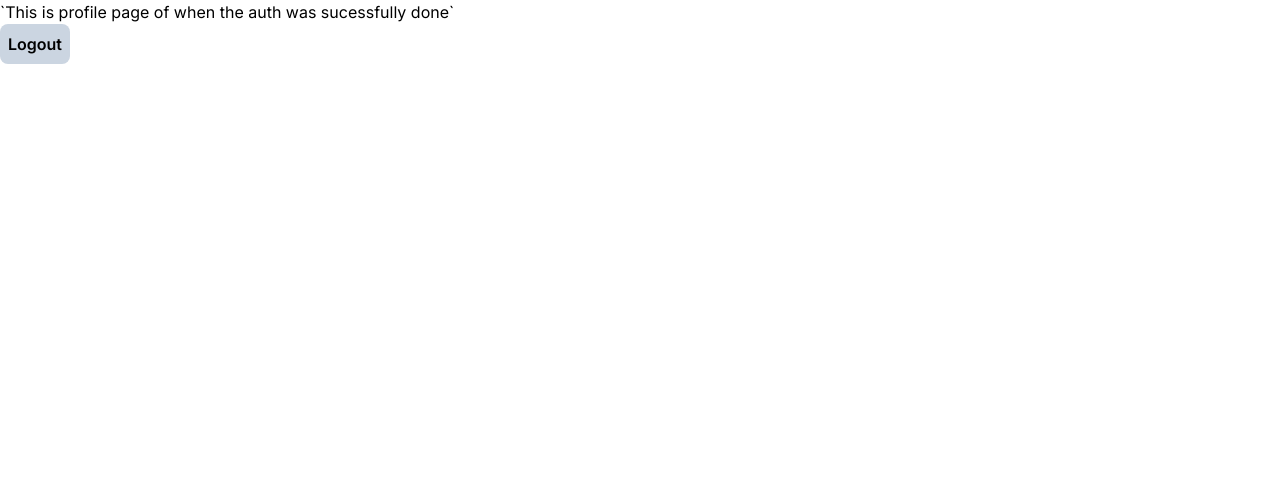
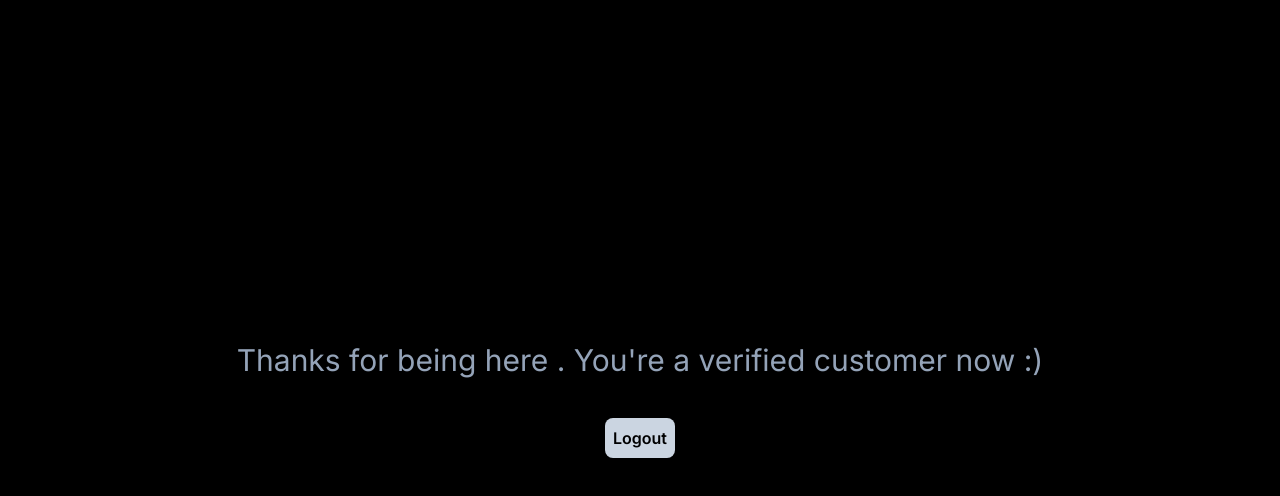
Before and after one commit to sauravpandey538/authSystem, a Next.js app: page /user/profile in a window 1280 px wide. Shown: the top 496 px of the page. Built offline with nearby package versions, Linux system fonts and the light colour scheme; no server answers.

Commit message:
smoothing done

```diff
--- a/package.json
+++ b/package.json
@@ -11,6 +11,7 @@
   "dependencies": {
     "axios": "^1.7.2",
     "bcryptjs": "^2.4.3",
+    "framer-motion": "^11.3.6",
     "jsonwebtoken": "^9.0.2",
     "mongoose": "^8.5.0",
     "next": "14.2.4",
--- a/src/app/login/page.tsx
+++ b/src/app/login/page.tsx
@@ -117,7 +117,7 @@ const Login: React.FC = () => {
                         onClick={handleSubmit}
                         className='bg-black font-bold w-full p-3 mt-3 rounded border-gray-500 border-2 hover:border-gray-200'
 
-                    >Submit</button>
+                    >{loading ? 'Submitting ' : 'Submit'}</button>
                 </div>
                 <Link href='/signup'>
                     <button
--- a/src/app/signup/page.tsx
+++ b/src/app/signup/page.tsx
@@ -5,7 +5,6 @@ import axios from 'axios';
 import toast, { Toaster } from 'react-hot-toast';
 import { GoEye } from "react-icons/go";
 import { GoEyeClosed } from "react-icons/go";
-import { sendEmail } from '@/helpers/mailer';
 interface User {
     username: string,
     email: string,
@@ -22,6 +21,7 @@ interface Api {
 
 const Signup: React.FC = () => {
     const [showPass, setShowPass] = useState<boolean>(false)
+    const [passLoading, setPassLoading] = useState<boolean>(false)
 
     const [data, setData] = useState<User>({
         username: '',
@@ -102,6 +102,7 @@ const Signup: React.FC = () => {
     };
 
     const handleForgetPasswordOperation = async () => {
+        setPassLoading(true)
         if (data.email && error.email === '') {
             try {
                 const response = await axios.post('/api/user/sendPasswordCall',
@@ -123,6 +124,8 @@ const Signup: React.FC = () => {
             toast.error('Enter your email wisely');
 
         }
+        setPassLoading(false)
+
 
     };
 
@@ -166,7 +169,7 @@ const Signup: React.FC = () => {
                     > <button
                         className='bg-black font-semibold w-full p-3  rounded hover:font-bold text-slate-300'
                     >
-                            forget password</button> </Link>
+                            {passLoading ? 'Sending email...' : 'Forget password'}</button> </Link>
                     <Link href='/login'>
                         <button
                             className='bg-black font-semibold w-full p-3  rounded hover:font-bold '
--- a/src/app/user/profile/page.tsx
+++ b/src/app/user/profile/page.tsx
@@ -3,6 +3,7 @@ import axios from 'axios';
 import React, { useEffect, useState } from 'react';
 import { useRouter } from 'next/navigation';
 import toast, { Toaster } from 'react-hot-toast';
+import { motion } from 'framer-motion';
 
 interface UserApi {
     email: string,
@@ -29,16 +30,23 @@ const Profile: React.FC = ({ }) => {
     useEffect(() => {
         const fetchData = async () => {
             const response = await axios.get('/api/user/me')
+            console.log(response)
             SetUser(response.data.user)
         }
         fetchData()
     }, [])
     return (
-        <div>
-            <p>`This is profile page of {user?.email} when the auth was sucessfully done`</p>
+        <div className='flex  flex-col gap-10 justify-center items-center h-screen w-screen bg-black text-white'>
+            <motion.p
+                initial={{ y: 20, opacity: 0 }}
+                animate={{ y: 0, opacity: 1 }}
+                transition={{ delay: 0.4 }}
 
+                className='md:text-3xl sm:text-xl px-5 text-slate-400'>
+                Thanks for being here <span className='font-bold text-slate-200'>{user?.username}</span>. You're a verified customer now :)
+            </motion.p>
             <button
-                className=' bg-slate-300 p-2 rounded-lg font-semibold'
+                className=' bg-slate-300 p-2 rounded-lg font-semibold text-black'
                 onClick={handleLogout}>Logout</button>
             <Toaster />
         </div>
--- a/src/app/verifyemail/page.tsx
+++ b/src/app/verifyemail/page.tsx
@@ -2,7 +2,7 @@
 
 import axios from "axios";
 import Link from "next/link";
-import React, { useEffect, useState } from "react";
+import React, { useEffect, useState, useCallback } from "react";
 import { RiVerifiedBadgeFill } from "react-icons/ri";
 import { MdOutlineError } from "react-icons/md";
 import toast, { Toaster } from 'react-hot-toast';
@@ -14,7 +14,7 @@ export default function VerifyEmailPage() {
     const [verified, setVerified] = useState(false);
     const [error, setError] = useState(false);
 
-    const verifyUserEmail = async () => {
+    const verifyUserEmail = useCallback(async () => {
         try {
             await axios.post('/api/user/verifyemail', { token })
             setVerified(true);
@@ -25,7 +25,7 @@ export default function VerifyEmailPage() {
             console.log(error);
 
         }
-    }
+    }, [token])
     useEffect(() => {
         const urlToken = window.location.search.split("=")[1];
         setToken(urlToken || "");
```
Also changed, not shown: 1 other file (tests, documents, lock files or other folders).
